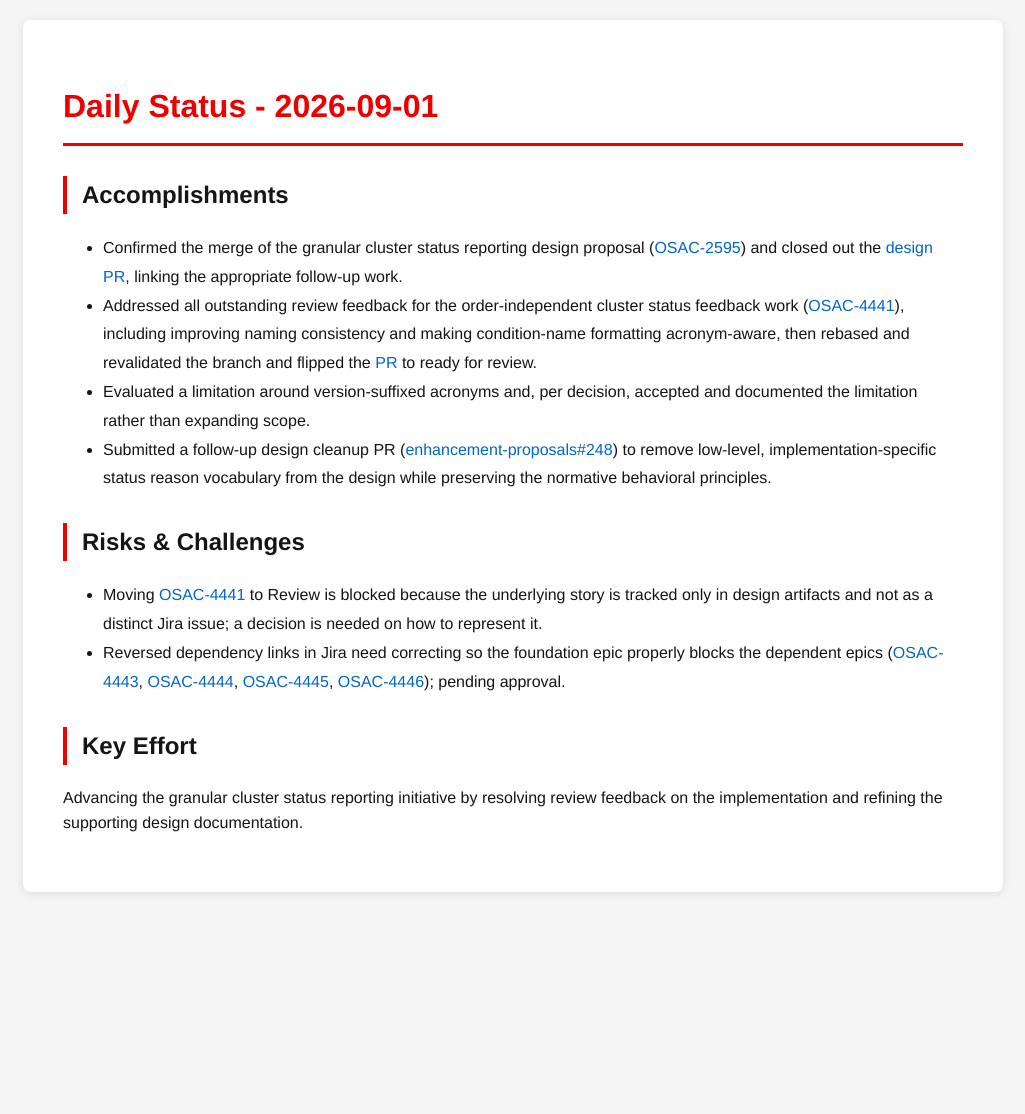
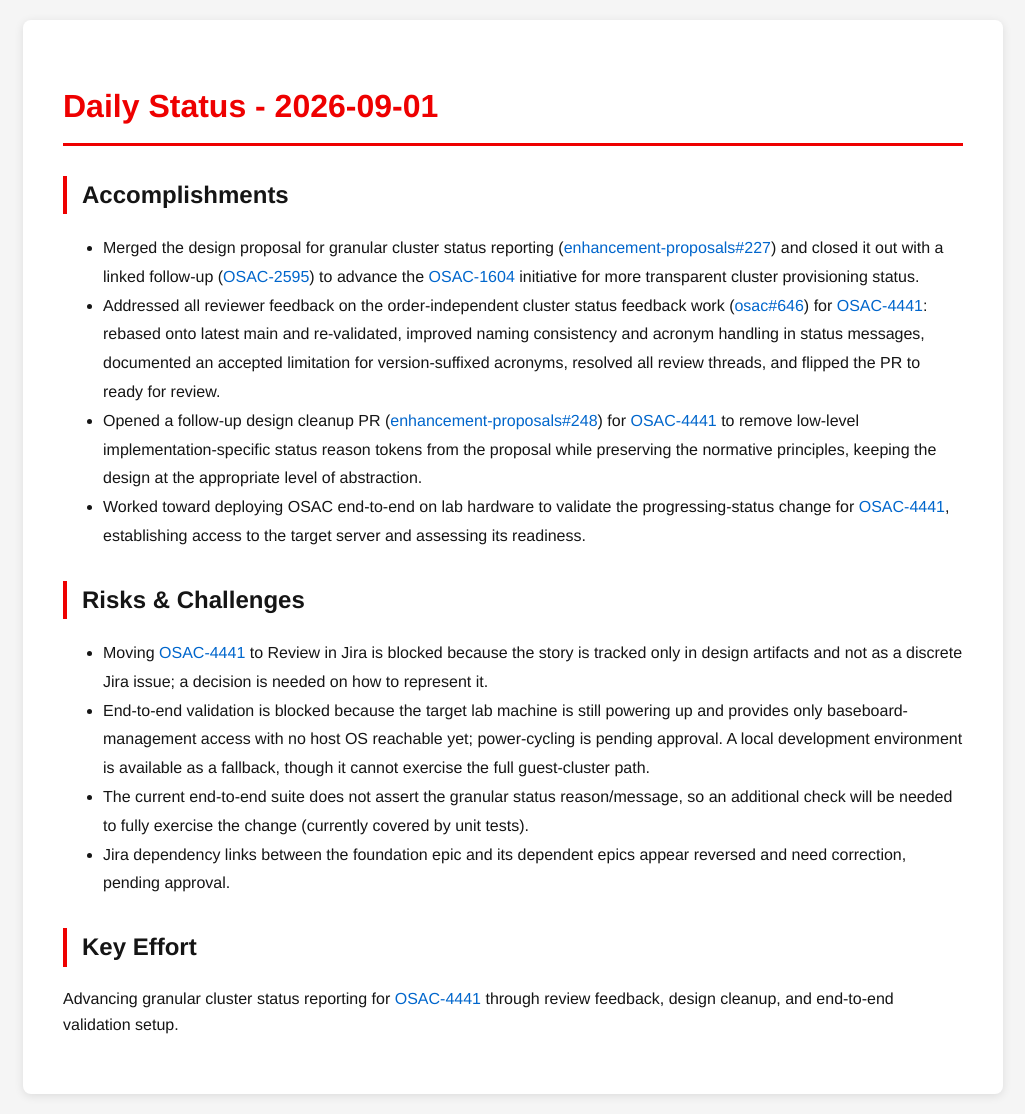
Before and after one commit to tzvatot/daily-status, a Jekyll site: the page built from 2026-09-01.md, in a window 1280 px wide. Shown: the whole page, without its empty margins (127-1152 px from the left). Built offline with Jekyll 4.4.1, drawn with Linux system fonts in a browser that asks for light colours; before the commit the page ends 912 px from its top, so only the background shows below that.

Commit message:
Daily status update - 2026-09-01

```diff
--- a/2026-09-01.md
+++ b/2026-09-01.md
@@ -7,14 +7,16 @@
 # Daily Status - 2026-09-01
 
 ## Accomplishments
-- Confirmed the merge of the granular cluster status reporting design proposal ([OSAC-2595](https://redhat.atlassian.net/browse/OSAC-2595)) and closed out the [design PR](https://github.com/osac-project/enhancement-proposals/pull/227), linking the appropriate follow-up work.
-- Addressed all outstanding review feedback for the order-independent cluster status feedback work ([OSAC-4441](https://redhat.atlassian.net/browse/OSAC-4441)), including improving naming consistency and making condition-name formatting acronym-aware, then rebased and revalidated the branch and flipped the [PR](https://github.com/osac-project/osac/pull/646) to ready for review.
-- Evaluated a limitation around version-suffixed acronyms and, per decision, accepted and documented the limitation rather than expanding scope.
-- Submitted a follow-up design cleanup PR ([enhancement-proposals#248](https://github.com/osac-project/enhancement-proposals/pull/248)) to remove low-level, implementation-specific status reason vocabulary from the design while preserving the normative behavioral principles.
+- Merged the design proposal for granular cluster status reporting ([enhancement-proposals#227](https://github.com/osac-project/enhancement-proposals/pull/227)) and closed it out with a linked follow-up ([OSAC-2595](https://redhat.atlassian.net/browse/OSAC-2595)) to advance the [OSAC-1604](https://redhat.atlassian.net/browse/OSAC-1604) initiative for more transparent cluster provisioning status.
+- Addressed all reviewer feedback on the order-independent cluster status feedback work ([osac#646](https://github.com/osac-project/osac/pull/646)) for [OSAC-4441](https://redhat.atlassian.net/browse/OSAC-4441): rebased onto latest main and re-validated, improved naming consistency and acronym handling in status messages, documented an accepted limitation for version-suffixed acronyms, resolved all review threads, and flipped the PR to ready for review.
+- Opened a follow-up design cleanup PR ([enhancement-proposals#248](https://github.com/osac-project/enhancement-proposals/pull/248)) for [OSAC-4441](https://redhat.atlassian.net/browse/OSAC-4441) to remove low-level implementation-specific status reason tokens from the proposal while preserving the normative principles, keeping the design at the appropriate level of abstraction.
+- Worked toward deploying OSAC end-to-end on lab hardware to validate the progressing-status change for [OSAC-4441](https://redhat.atlassian.net/browse/OSAC-4441), establishing access to the target server and assessing its readiness.
 
 ## Risks & Challenges
-- Moving [OSAC-4441](https://redhat.atlassian.net/browse/OSAC-4441) to Review is blocked because the underlying story is tracked only in design artifacts and not as a distinct Jira issue; a decision is needed on how to represent it.
-- Reversed dependency links in Jira need correcting so the foundation epic properly blocks the dependent epics ([OSAC-4443](https://redhat.atlassian.net/browse/OSAC-4443), [OSAC-4444](https://redhat.atlassian.net/browse/OSAC-4444), [OSAC-4445](https://redhat.atlassian.net/browse/OSAC-4445), [OSAC-4446](https://redhat.atlassian.net/browse/OSAC-4446)); pending approval.
+- Moving [OSAC-4441](https://redhat.atlassian.net/browse/OSAC-4441) to Review in Jira is blocked because the story is tracked only in design artifacts and not as a discrete Jira issue; a decision is needed on how to represent it.
+- End-to-end validation is blocked because the target lab machine is still powering up and provides only baseboard-management access with no host OS reachable yet; power-cycling is pending approval. A local development environment is available as a fallback, though it cannot exercise the full guest-cluster path.
+- The current end-to-end suite does not assert the granular status reason/message, so an additional check will be needed to fully exercise the change (currently covered by unit tests).
+- Jira dependency links between the foundation epic and its dependent epics appear reversed and need correction, pending approval.
 
 ## Key Effort
-Advancing the granular cluster status reporting initiative by resolving review feedback on the implementation and refining the supporting design documentation.
+Advancing granular cluster status reporting for [OSAC-4441](https://redhat.atlassian.net/browse/OSAC-4441) through review feedback, design cleanup, and end-to-end validation setup.
```
